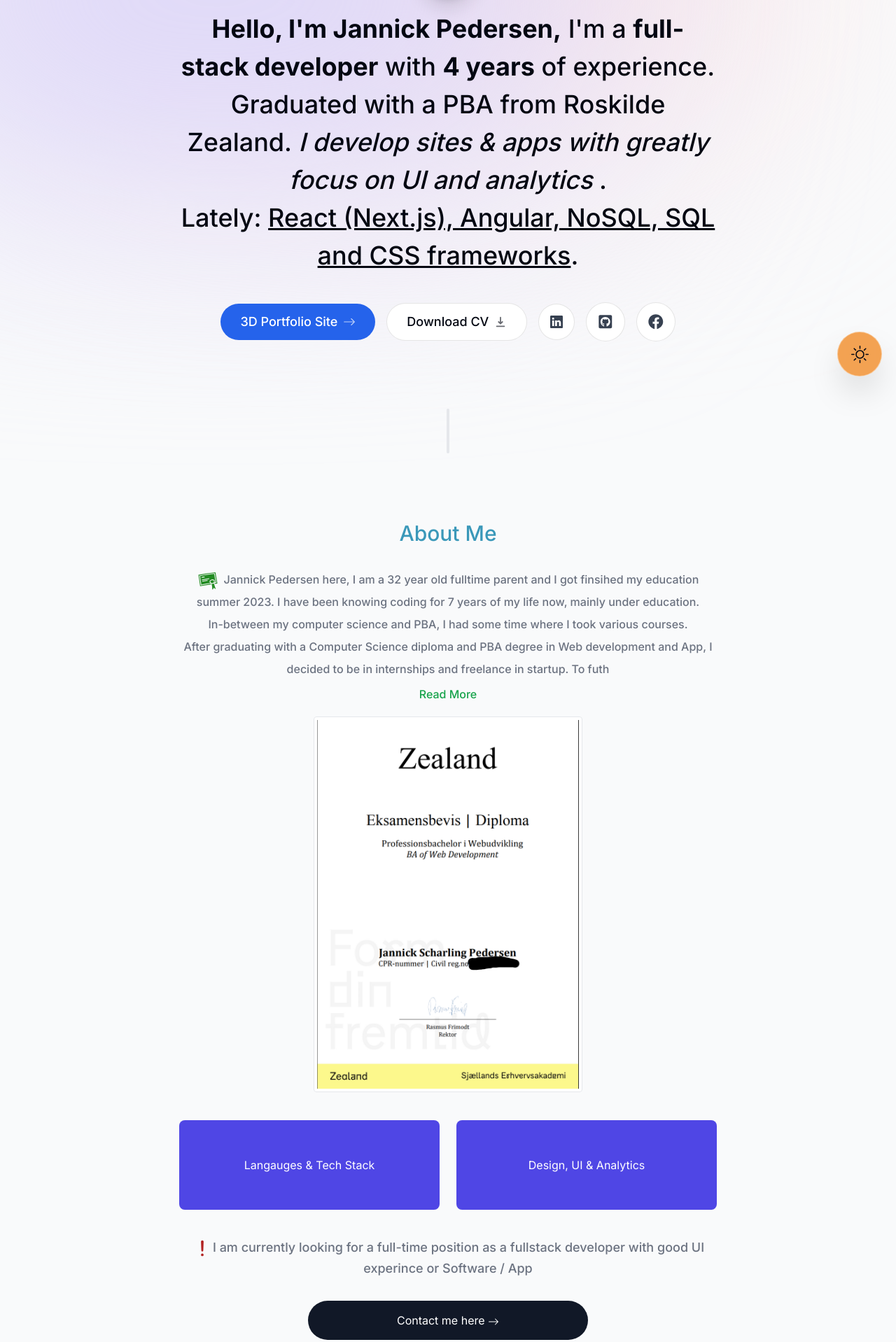
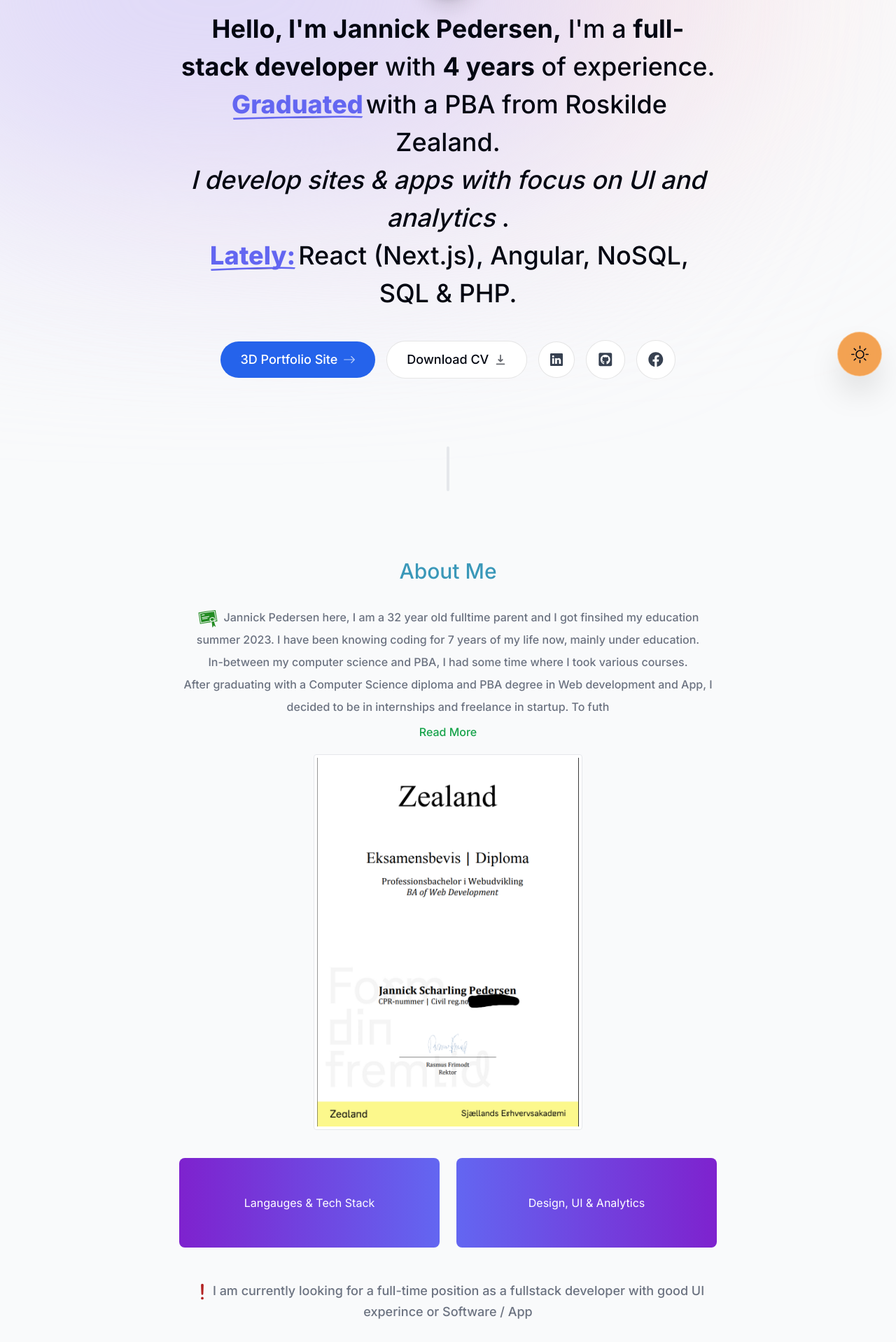
Before and after one commit to JannickPepe/MainPortfolio, a Next.js app: page / in a window 1280 px wide. Shown: the part 242-2160 px from the top of the page at 70% size. Built offline with nearby package versions, Linux system fonts and the light colour scheme.

Commit message:
edit intro with underline and edit about with flytout and contact btn and animated skill section

```diff
--- a/app/globals.css
+++ b/app/globals.css
@@ -8,6 +8,28 @@ html {
 
 html.dark {
   --line-color: rgba(255, 255, 255, 0.2);
+}
+
+/* width */
+::-webkit-scrollbar {
+  width: 10px;
+}
+
+/* Track */
+::-webkit-scrollbar-track {
+  background: #555;
+  border-radius: 5px;
+}
+
+/* Handle */
+::-webkit-scrollbar-thumb {
+  background: #7CB9E8;
+  border-radius: 5px;
+}
+
+/* Handle on hover */
+::-webkit-scrollbar-thumb:hover {
+  background: #6F00FF;
 }
 
 .borderBlack {
@@ -29,7 +51,6 @@ html.dark {
 }
 
 
-
 @media only screen and (max-width: 540px) {
   .quote-icon{
     left:20px;
--- a/components/FlyoutLink.jsx
+++ b/components/FlyoutLink.jsx
@@ -5,7 +5,7 @@ import HoverDevCards from "./HoverDevCards";
 
 const ShowMore = () => {
     return (
-        <div className="flex justify-center bg-indigo-600 py-12 rounded-lg z-50">
+        <div className="flex justify-center bg-gradient-to-l from-indigo-500 to-purple-700 py-12 rounded-lg z-50">
             <FlyoutLink FlyoutContent={PricingContent}>
                 Langauges & Tech Stack
             </FlyoutLink>
@@ -27,7 +27,8 @@ const FlyoutLink = ({ children, href, FlyoutContent }) => {
                 style={{
                     transform: showFlyout ? "scaleX(1)" : "scaleX(0)",
                 }}
-                className="absolute -bottom-2 -left-2 -right-2 h-1 origin-left scale-x-0 rounded-full bg-indigo-300 transition-transform duration-300 ease-out"
+                className="absolute -bottom-2 -left-2 -right-2 h-1 origin-left scale-x-0
+                rounded-full bg-indigo-300 transition-transform duration-300 ease-out"
                 />
             </a>
             <AnimatePresence>
@@ -41,7 +42,7 @@ const FlyoutLink = ({ children, href, FlyoutContent }) => {
                     className="absolute left-1/2 top-12 text-black"
                 >
                     <div className="absolute -top-6 left-0 right-0 h-6 bg-transparent" />
-                    <div className="absolute left-1/2 top-0 h-4 w-4 -translate-x-1/2 -translate-y-1/2 rotate-45 bg-slate-600 dark:bg-slate-400" />
+                    <div className="absolute left-1/2 top-0 h-4 w-4 -translate-x-1/2 -translate-y-1/2 rotate-45 bg-slate-600 dark:bg-sky-700" />
                     <FlyoutContent />
                 </motion.div>
                 )}
@@ -53,9 +54,9 @@ const FlyoutLink = ({ children, href, FlyoutContent }) => {
 
 const PricingContent = () => {
     return (
-        <div className="w-[300px] lg:w-[400px] xl:w-[400px] bg-slate-600 dark:bg-slate-400 p-4 shadow-xl z-50 rounded">
+        <div className="w-[300px] lg:w-[400px] xl:w-[400px] bg-slate-600 dark:bg-sky-700 p-4 shadow-xl z-50 rounded">
         <div className="mb-3 space-y-3">
-            <h3 className="font-semibold text-white dark:text-slate-700">
+            <h3 className="font-semibold text-white dark:text-white">
             My core stack is React, Next.js, Node.js, Angular, Express, Firebase and MongoDB. I am also familiar with TypeScript, React Query, Sanity and Prisma.
             </h3>
         </div>
--- a/components/FlyoutLinkTwo.jsx
+++ b/components/FlyoutLinkTwo.jsx
@@ -5,7 +5,7 @@ import HoverDevCardsTwo from "./HoverDevCardsTwo";
 
 const ShowMoreTwo = () => {
     return (
-        <div className="flex justify-center bg-indigo-600 py-12 rounded-lg">
+        <div className="flex justify-center bg-gradient-to-r from-indigo-500 to-purple-700 py-12 rounded-lg">
             <FlyoutLink FlyoutContent={PricingContent}>
                 Design, UI & Analytics
             </FlyoutLink>
@@ -41,7 +41,7 @@ const FlyoutLink = ({ children, href, FlyoutContent }) => {
                     className="absolute left-1/2 top-12 text-black"
                 >
                     <div className="absolute -top-6 left-0 right-0 h-6 bg-transparent" />
-                    <div className="absolute left-1/2 top-0 h-4 w-4 -translate-x-1/2 -translate-y-1/2 rotate-45 bg-slate-600 dark:bg-slate-400" />
+                    <div className="absolute left-1/2 top-0 h-4 w-4 -translate-x-1/2 -translate-y-1/2 rotate-45 bg-slate-600 dark:bg-sky-700" />
                     <FlyoutContent />
                 </motion.div>
                 )}
@@ -53,9 +53,9 @@ const FlyoutLink = ({ children, href, FlyoutContent }) => {
 
 const PricingContent = () => {
     return (
-        <div className="w-[300px] lg:w-[400px] xl:w-[400px] bg-slate-600 dark:bg-slate-400 p-4 shadow-xl z-50 rounded">
+        <div className="w-[300px] lg:w-[400px] xl:w-[400px] bg-slate-600 dark:bg-sky-700 p-4 shadow-xl z-50 rounded">
         <div className="mb-3 space-y-3">
-            <h3 className="font-semibold text-white dark:text-slate-700">
+            <h3 className="font-semibold text-white dark:text-white">
             My core stack is React, Next.js, Node.js, Angular, Express, Firebase and MongoDB. I am also familiar with TypeScript, React Query, Sanity and Prisma.
             </h3>
         </div>
--- a/components/about.tsx
+++ b/components/about.tsx
@@ -65,25 +65,25 @@ export default function About() {
             <Image src={PBA} alt="jannick PBA diploma" className="transition duration-300 ease-in-out hover:scale-125" />
           </div>
 
-          <div className="my-10 grid grid-cols-1 gap-6 sm:grid-cols-2">
+          <div className="mt-10 mb-12 grid grid-cols-1 gap-6 sm:grid-cols-2">
             <ShowMore />
             <ShowMoreTwo />
           </div>
 
-          <p className="mb-3 mt-2 text-lg text-gray-500 dark:text-gray-400 font-medium">
+          <p className="text-lg text-gray-500 dark:text-gray-400 font-medium">
             <IoAlertOutline color="#B22222" size={30} className="inline-block" />
             I am currently looking for a full-time position as a fullstack developer with good UI experince or Software / App
           </p>
 
           <Link
             href="#contact"
-            className=" bg-gray-900 dark:bg-purple-800 max-w-[400px] mx-auto text-white mt-8 px-7 py-3 flex items-center gap-2 rounded-full outline-none focus:scale-110 hover:scale-110 hover:bg-gray-950 active:scale-105 transition"
+            className="hover:animate-wiggle bg-[rgb(81,156,212)] hover:bg-orange-400 dark:bg-gradient-to-b from-indigo-500 to-purple-800 hover:dark:bg-purple-900 max-w-[400px] mx-auto text-white mt-8 px-7 py-3 flex items-center gap-2 rounded-full outline-none active:scale-105 transition"
             onClick={() => {
               setActiveSection("Contact");
               setTimeOfLastClick(Date.now());
             }}
           >
-            <div className="mx-auto">
+            <div className="mx-auto focus:scale-110 hover:scale-110">
               Contact me here{" "}
               <BsArrowRight className="group-hover:translate-x-1 transition inline-block" />
             </div>
--- a/components/intro.tsx
+++ b/components/intro.tsx
@@ -64,9 +64,24 @@ export default function Intro() {
       >
         <span className="font-bold">Hello, I'm Jannick Pedersen,</span> I'm a{" "}
         <span className="font-bold">full-stack developer</span> with{" "}
-        <span className="font-bold">4 years</span> of experience.<br/> Graduated with a PBA from Roskilde Zealand.
-        <span className="italic"> I develop sites & apps with greatly focus on UI and analytics </span>.<br/> Lately: {" "}
-        <span className="underline">React (Next.js), Angular, NoSQL, SQL and CSS frameworks</span>.
+        <span className="font-bold">4 years</span> of experience.{" "}
+        <span className="text-indigo-500 mx-1 font-extrabold text-4xl relative inline-block stroke-current">
+          Graduated
+          <svg className="absolute -bottom-0.5 w-full max-h-1.5" viewBox="0 0 55 5" xmlns="http://www.w3.org/2000/svg"
+              preserveAspectRatio="none">
+              <path d="M0.652466 4.00002C15.8925 2.66668 48.0351 0.400018 54.6853 2.00002" strokeWidth="2"></path>
+          </svg>
+        </span>
+        with a PBA from Roskilde Zealand.<br/>
+        <span className="italic"> I develop sites & apps with focus on UI and analytics </span>.<br/>
+        <span className="text-indigo-500 mx-1 font-extrabold text-4xl relative inline-block stroke-current">
+        Lately: {" "}
+          <svg className="absolute -bottom-0.5 w-full max-h-1.5" viewBox="0 0 55 5" xmlns="http://www.w3.org/2000/svg"
+              preserveAspectRatio="none">
+              <path d="M0.652466 4.00002C15.8925 2.66668 48.0351 0.400018 54.6853 2.00002" strokeWidth="2"></path>
+          </svg>
+        </span>
+        <span className="">React (Next.js), Angular, NoSQL, SQL & PHP</span>.
       </motion.h1>
 
       <motion.div
--- a/components/skills.tsx
+++ b/components/skills.tsx
@@ -24,16 +24,24 @@ export default function Skills() {
   const { ref } = useSectionInView("Skills");
 
   return (
-    <section
-      id="skills"
-      ref={ref}
-      className="mb-28 max-w-[53rem] scroll-mt-28 text-center sm:mb-40"
-    >
+    <section id="skills" ref={ref} className="mb-28 max-w-[53rem] scroll-mt-28 text-center sm:mb-40">
       <SectionHeading>My skills</SectionHeading>
+      <section className="relative z-0">
+        <div className="w-full max-w-5xl mx-auto px-4 md:px-6 pt-4">
+          <div className="text-center">
+            <a className="flex flex-col lg:flex-row space-y-4 lg:space-y-0 lg:space-x-6 items-center justify-center text-3xl
+            sm:text-4xl md:text-5xl font-semibold text-slate-900 before:absolute before:inset-0
+            before:-z-10 before:transition-colors before:duration-500 group" href="#0">
+              <span className="relative p-0.5 rounded-full bg-slate-200 group-hover:bg-slate-800
+              transition duration-500 overflow-hidden flex items-center justify-center before:opacity-0 group-hover:before:opacity-100
+              before:absolute before:w-1/2 before:pb-[100%]
+              before:bg-[linear-gradient(90deg,_theme(colors.indigo.500/0)_0%,_theme(colors.indigo.500)_35%,_theme(colors.indigo.200)_50%,_theme(colors.indigo.500)_65%,_theme(colors.indigo.500/0)_100%)] before:animate-[spin_3s_linear_infinite]">
+                <span className="relative whitespace-nowrap">
+                  <span className="block px-8 py-6 rounded-full bg-gradient-to-r from-slate-200 to-slate-100 z-10 group-hover:opacity-0 transition-opacity duration-500 ease-in-out">
                     <ul className="flex flex-wrap justify-center gap-2 text-lg text-gray-800">
                       {skillsData.map((skill, index) => (
                         <motion.li
-            className="bg-white borderBlack rounded-xl px-5 py-3 dark:bg-white/10 dark:text-white/80"
+                          className="bg-white borderBlack rounded-xl px-2 py-2 dark:bg-white/10 dark:text-white/80"
                           key={index}
                           variants={fadeInAnimationVariants}
                           initial="initial"
@@ -47,6 +55,21 @@ export default function Skills() {
                         </motion.li>
                       ))}
                     </ul>
+                  </span>
+                  <span className="absolute inset-0 rounded-full bg-gradient-to-r from-slate-900 to-slate-800 z-10 inline-flex items-center
+                  whitespace-nowrap overflow-hidden opacity-0 group-hover:opacity-100 transition-opacity
+                  duration-500 before:bg-clip-text before:text-transparent before:bg-gradient-to-r before:from-indigo-500 before:to-indigo-300
+                  after:bg-clip-text after:text-transparent after:bg-gradient-to-r after:from-indigo-500 after:to-indigo-300
+                  before:content-['This_is_Jannick_Pedersen,_enjoy_the_ride!'] after:content-['This_is_Jannick_Pedersen,_enjoy_the_ride!'] before:px-2 after:px-2
+                  before:animate-infinite-scroll after:animate-infinite-scroll" aria-hidden="true">
+                  </span>
+                </span>
+              </span>
+            </a>
+          </div>
+        </div>
+      </section>
+
     </section>
   );
 }
--- a/lib/data.ts
+++ b/lib/data.ts
@@ -151,7 +151,6 @@ export const projectsData = [
 
 
 export const skillsData = [
-  "HTML",
   "CSS",
   "JavaScript",
   "TypeScript",
@@ -169,7 +168,10 @@ export const skillsData = [
   "Angular",
   "Framer Motion",
   "PHP",
-  "C# / ASP.NET"
+  "C# / ASP.NET",
+  "PlanetScale",
+  "ShadCN",
+  "Zustand",
 ] as const;
 
 
--- a/tailwind.config.js
+++ b/tailwind.config.js
@@ -23,9 +23,19 @@ module.exports = {
           '60%': { transform: 'rotate(0.0deg)' },
           '100%': { transform: 'rotate(0.0deg)' },
         },
+        wiggle: {
+          '0%, 100%': { transform: 'rotate(-3deg)' },
+          '50%': { transform: 'rotate(3deg)' },
+        },
+        'infinite-scroll': {
+          from: { transform: 'translateX(0)' },
+          to: { transform: 'translateX(-100%)' },
+        },
       },
       animation: {
+        wiggle: 'wiggle 1s ease-in-out infinite',
         'waving-hand': 'wave 2s ease-in-out 5',
+        'infinite-scroll': 'infinite-scroll 6s linear infinite',
       },
     },
   },
```
Also changed, not shown: 1 other file (tests, documents, lock files or other folders). Lines whose indentation alone changed are shown as unchanged.
